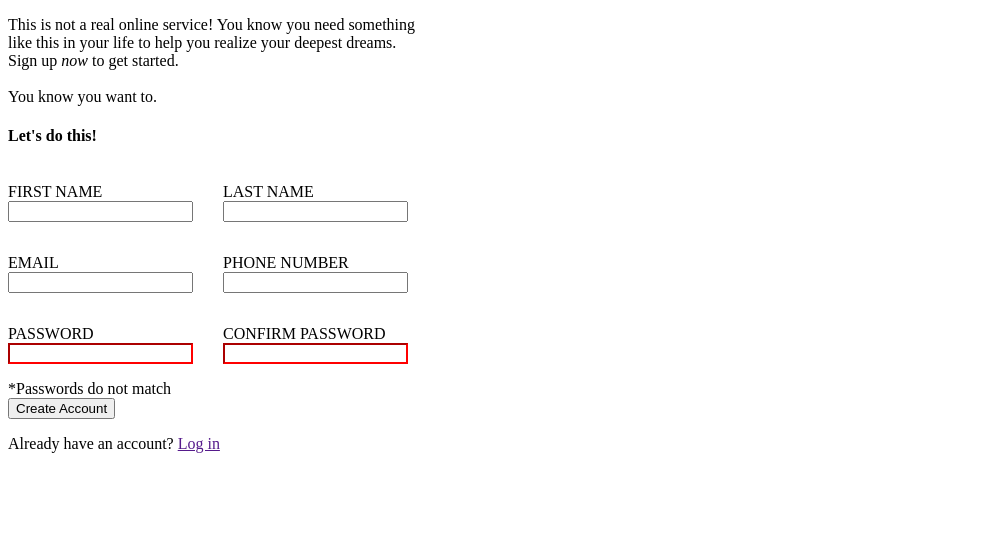
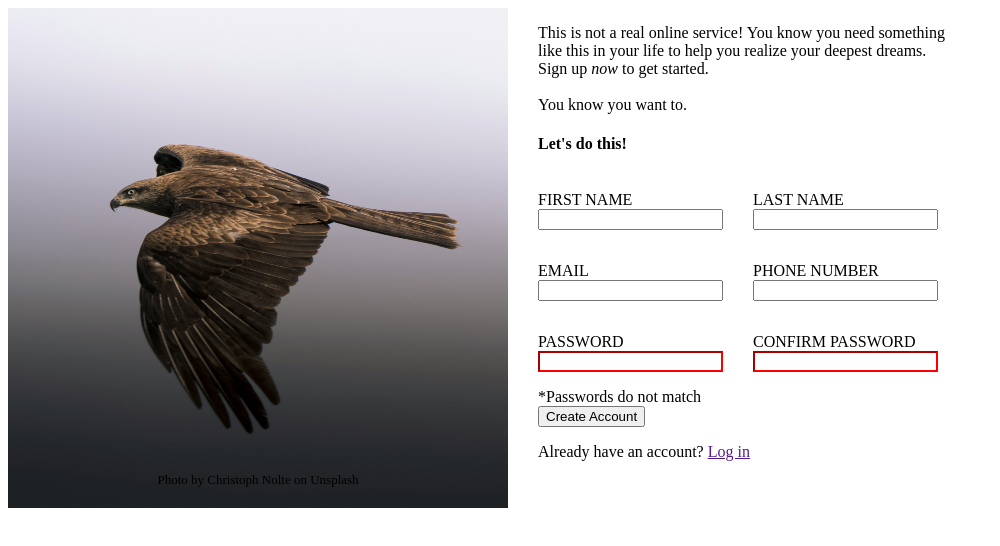
Before and after one commit to ThaboChambule/Sign-up-Form, a plain HTML site: page index.html in a window 1280 px wide. Shown: the whole page, without its empty margins (0-1000 px from the left). Drawn offline with Linux system fonts and the light colour scheme.

Commit message:
Add image

```diff
--- a/index.html
+++ b/index.html
@@ -7,19 +7,30 @@
     <link rel="stylesheet" href="styles/style.css">
 </head>
 <body>
+
     <div class="Container">
 
-        <div>
-        <section>
+        <div class="sideimage">
+
+            <img src="images/eagle.jpg" alt="Eagle">
+
+            <div class="Caption">Photo by Christoph Nolte on Unsplash</div>
+
+
+        </div>
+
+        <main class="main">
         <p>
             This is not a real online service! You know you need something <br> like this in your life to help you realize your deepest dreams.<br> Sign up <em>now</em> to get started.
             <br>
             <br>
             You know you want to.
         </p>
-        </section>
-        <h4>Let's do this!</h4>
+
         <form>
+
+            <h4>Let's do this!</h4>
+
             <div class="row1">
             <p>
             <label for="firstName">FIRST NAME</label><br>
@@ -41,6 +52,7 @@
              <input name="number" id="number">
             </p>
             </div>
+
             <div class="row3">
             <p>
              <label for="password">PASSWORD</label><br>
@@ -50,16 +62,16 @@
               <label for="confirmPassword">CONFIRM PASSWORD</label><br>
               <input name="confirmPassword" id="confirmPassword">
             </p>
+            </div>
 
-            </div>
+
             <span>*Passwords do not match</span>
         </form>
 
         <button>Create Account</button>
         <p>Already have an account? <a href="">Log in</a></p>
 
-        </div>
-        </div>
+        </main>
     </div>
 
 </body>
--- a/styles/style.css
+++ b/styles/style.css
@@ -12,3 +12,24 @@ input:focus {
 .row3 input {
     border-color: red;
 }
+img {
+    width: 500px;
+    height: 500px;
+}
+.Container {
+    display: flex;
+
+
+}
+
+.sideimage {
+    position: relative;
+    text-align: center;
+    margin-right: 30px;
+
+}
+.Caption{
+   position: relative;
+    bottom: 40px;
+    font-size: 13px;
+}
```
Also changed, not shown: images/eagle.jpg (added).
